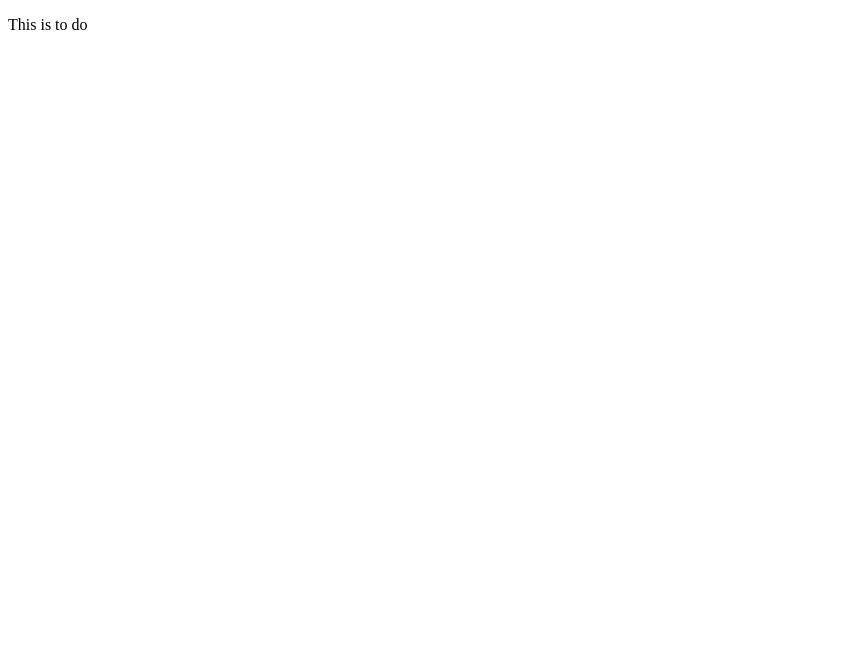
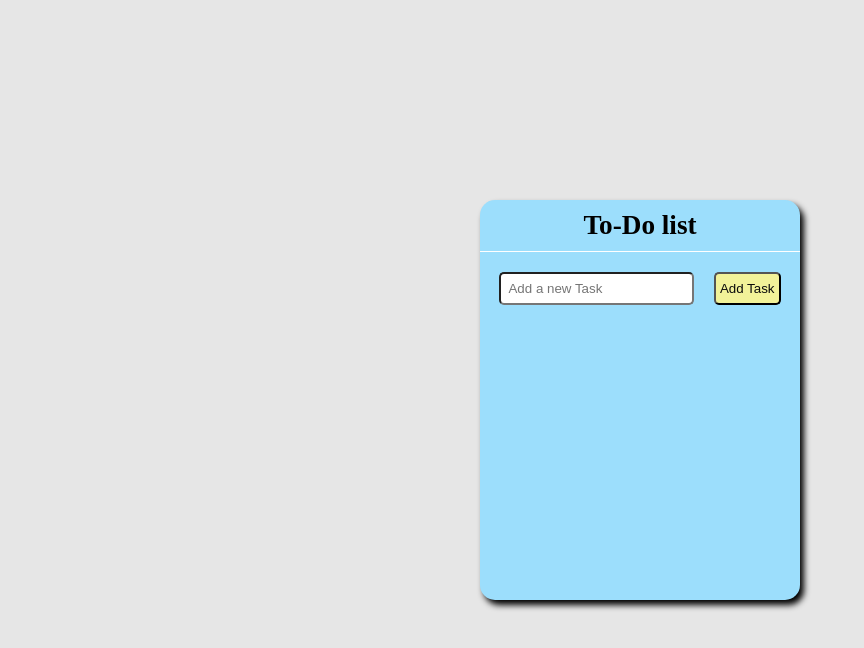
Before and after one commit to Anish12786/test, a plain HTML site: page index.html in a window 1280 px wide. Shown: the whole page, without its empty margins (0-864 px from the left). Drawn offline with Linux system fonts and the light colour scheme.

Commit message:
TO-Do list

```diff
--- a/index.html
+++ b/index.html
@@ -3,10 +3,18 @@
 <head>
     <meta charset="UTF-8">
     <meta name="viewport" content="width=device-width, initial-scale=1.0">
-    <title>TO do</title>
+    <link rel="stylesheet" href="style.css">
+    <title>TO-Do list</title>
 </head>
 <body>
-    <p>This is to do</p>
+    <div class="container">
+        <div class="header">To-Do list</div>
+        <div class="addTask">
+            <input type="text" placeholder="Add a new Task" id="inputTask">
+            <button onclick="addTask()">Add Task</button>
+        </div>
+        <ul class="task-list" id="tasklist"></ul>
+    </div>
 
     <script src="script.js"></script>
 </body>
--- a/script.js
+++ b/script.js
@@ -7,3 +7,21 @@ console.log("hello");
 // git add .
 // git commit -m "message here"
 // git push
+
+function addTask() {
+    const newTask = document.createElement("li")
+    const tasklist = document.getElementById("tasklist")
+    tasklist.appendChild(newTask)
+    newTask.textContent = document.getElementById("inputTask").value
+    document.getElementById("inputTask").value = ""    // To make input section empty
+    deleteTask(newTask)
+}
+
+function deleteTask(newTask) {
+    const deleteBtn = document.createElement("button")
+    deleteBtn.textContent = "Delete"
+    newTask.appendChild(deleteBtn)
+    deleteBtn.onclick = function(){
+        newTask.remove()
+    }
+}
--- a/style.css
+++ b/style.css
@@ -0,0 +1,64 @@
+body {
+    margin: 0;
+    padding: 0;
+    display: flex;
+    justify-content: center;
+    align-items: center;
+    height: 100vh;
+    background-color: rgb(230, 230, 230);
+}
+
+.container{
+    border: none;
+    border-radius: 15px;
+    background-color: rgb(156, 222, 252);
+    height: 50vh;
+    width: 40vh;
+    box-shadow: 4px 5px 6px;
+}
+
+.header{
+   text-align: center;
+   padding: 10px;
+   font-size: 1.7em;
+   font-weight: 900;
+   border-bottom: 0.5px solid white;
+   margin-bottom: 20px;
+
+}
+
+.addTask{
+    display: flex;
+    justify-content: space-evenly;
+}
+
+input{
+    padding: 7px;
+    border-radius: 5px;
+}
+
+button:hover{
+    border: 1px solid black;
+    box-shadow: 2px 2px 2px;
+}
+
+button{
+    background-color: rgb(242, 242, 153);
+    color: rgb(11, 11, 11);
+    padding: 4px;
+    border-radius: 5px;
+}
+
+ul{
+    list-style: none;
+    padding: 15px;
+}
+
+li{
+    display: flex;
+    justify-content: space-between;
+    border: 1px solid white;
+    border-radius: 5px;
+    padding: 8px;
+    margin-bottom: 7px;
+}
```
